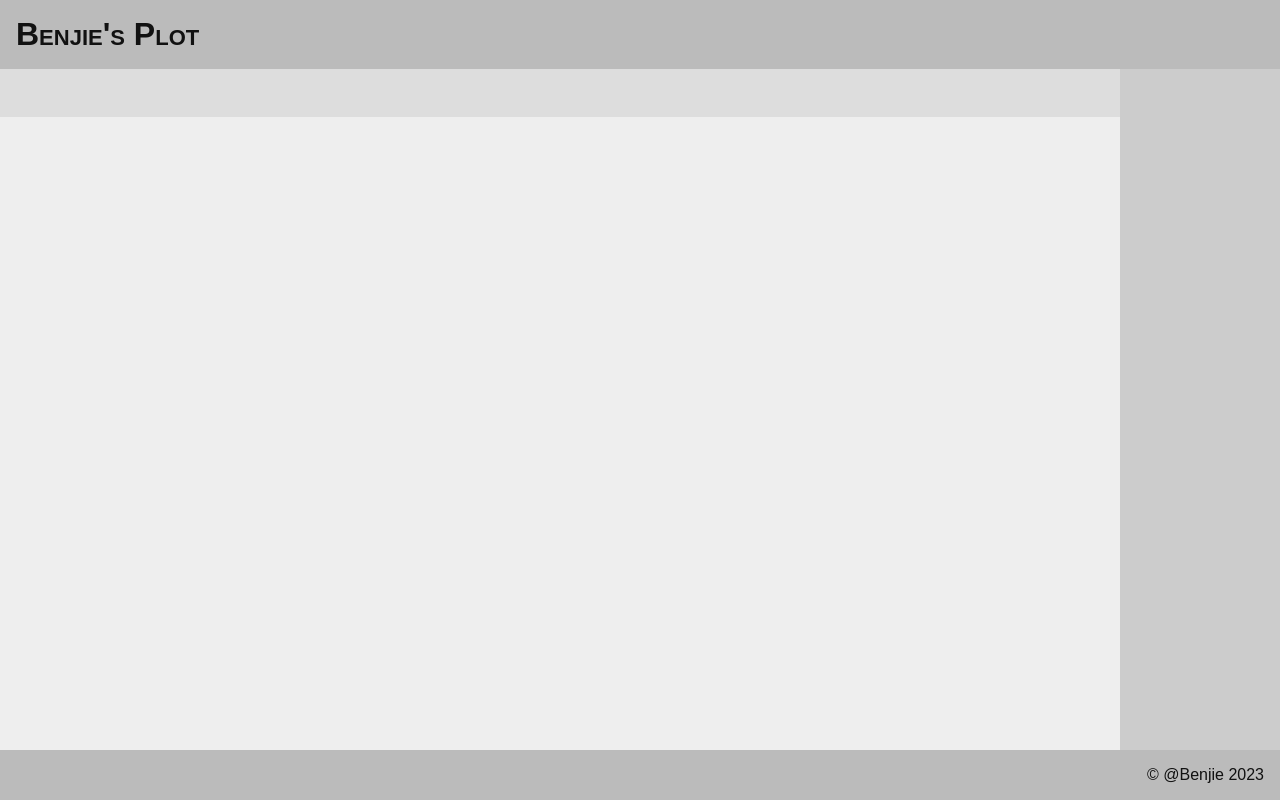
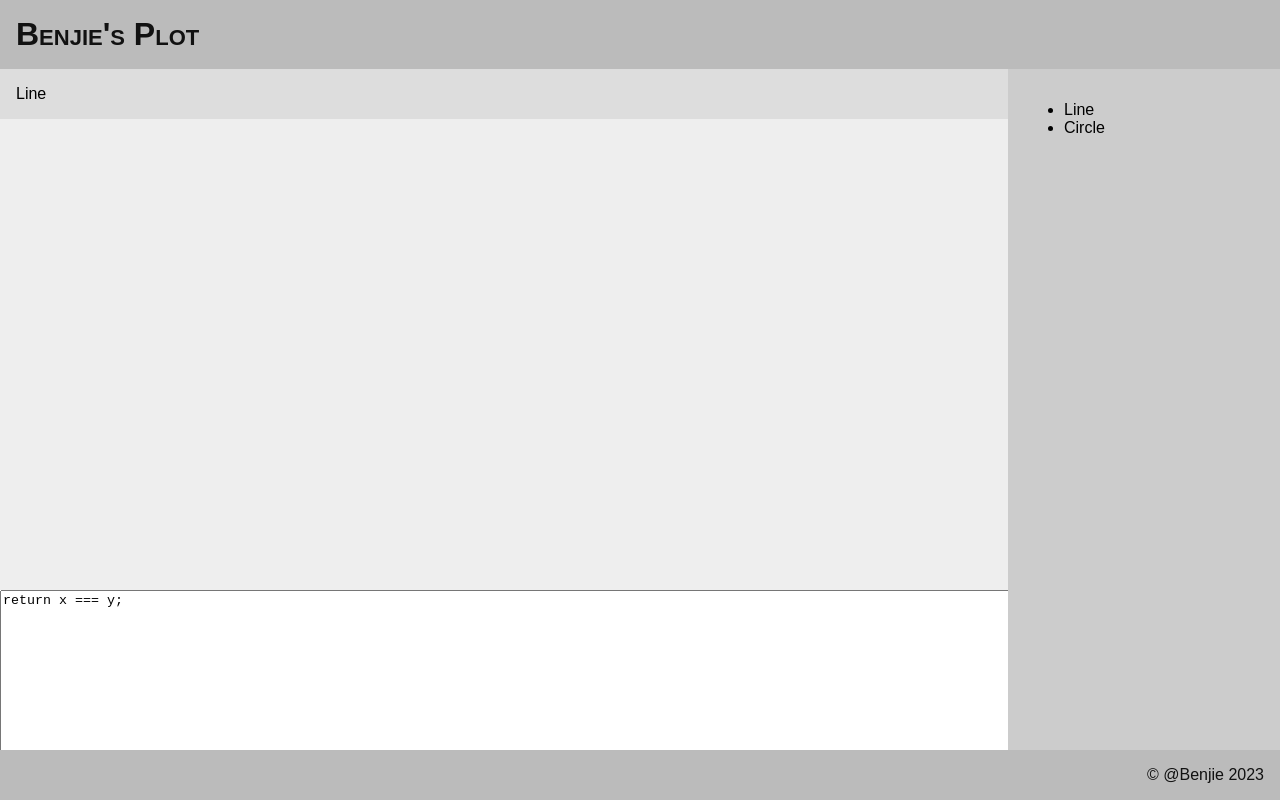
Before and after one commit to benjie/plot, a website: page index.html in a window 1280 px wide. Drawn offline with Linux system fonts and the light colour scheme.

Commit message:
More prep work

```diff
--- a/index.html
+++ b/index.html
@@ -12,12 +12,19 @@
     <header>Benjie's Plot</header>
     <div class="main">
       <div class="left">
-        <section class="controlPanel"></section>
-        <article class="canvasContainer">
-          <canvas id="canvas"> </canvas>
+        <section class="controlPanel">
+          <div id='name'>&mdash;</div>
+        </section>
+        <section class="canvasContainer">
+          <canvas id="canvas"></canvas>
+        </section>
+        <article class="codeContainer">
+          <textarea id="code"></textarea>
         </article>
       </div>
-      <aside class="sketches"></aside>
+      <aside class="sketchesContainer">
+        <ul id='sketches'></ul>
+      </aside>
     </div>
     <footer>&copy; @Benjie 2023</footer>
     <script src="script.js"></script>
--- a/script.js
+++ b/script.js
@@ -1 +1,62 @@
-setTimeout(() => window.location.reload(), 2000);
+//setTimeout(() => window.location.reload(), 2000);
+
+const sketchesEl = document.getElementById("sketches");
+const customSketchesEl = document.getElementById("customSketches");
+const canvasEl = document.getElementById("canvas");
+const codeEl = document.getElementById("code");
+const nameEl = document.getElementById("name");
+
+const sketches = [
+  {
+    name: "Line",
+    code: `\
+return x === y;
+`,
+    size: 256,
+  },
+  {
+    name: "Circle",
+    code: `\
+return x ** 2 + y ** 2 = w;
+`,
+    size: 256,
+    zeroAtCenter: true,
+  },
+];
+
+for (let i = 0; i < sketches.length; i++) {
+  const li = document.createElement("li");
+  const sketch = sketches[i];
+  li.innerText = sketch.name;
+  li.onclick = () => loadSketch(i);
+  sketchesEl.appendChild(li);
+}
+
+let currentSketchIndex = null;
+let currentSketch = null;
+
+function save() {
+  if (currentSketchIndex != null) {
+    // TODO: save
+  }
+}
+
+function loadSketch(sketchId) {
+  save();
+  currentSketch = sketches[sketchId];
+  if (currentSketch) {
+    currentSketchIndex = sketchId;
+    canvasEl.width = currentSketch.size;
+    canvasEl.height = currentSketch.size;
+    nameEl.innerText = currentSketch.name;
+    codeEl.value = currentSketch.code;
+    codeEl.disabled = false;
+  } else {
+    currentSketchIndex = null;
+    nameEl.innerHTML = "&mdash;";
+    codeEl.value = "";
+    codeEl.disabled = true;
+  }
+}
+
+loadSketch(0);
--- a/styles.css
+++ b/styles.css
@@ -7,6 +7,7 @@ body {
   padding: 0;
   outline: 0;
   font-family: sans-serif;
+  overflow: hidden;
 }
 body {
   display: flex;
@@ -34,11 +35,16 @@ footer {
 }
 .controlPanel {
   background-color: #ddd;
-  height: 3rem;
+  padding: 1rem;
 }
-.sketches {
-  flex: 0 1 10rem;
+.sketchesContainer {
+  padding: 1rem;
+  flex: 0 1 15rem;
   background-color: #ccc;
+}
+.sketchesContainer h1 {
+  padding-top: 0;
+  margin-top: 0;
 }
 .left {
   flex: 1 0 0;
@@ -49,3 +55,14 @@ footer {
   background-color: #eee;
   flex: 1 0 0;
 }
+#canvas {
+  height: 100%;
+  width: auto;
+}
+#code {
+  width: 100%;
+  height: 100%;
+}
+.codeContainer {
+  height: 10rem;
+}
```
